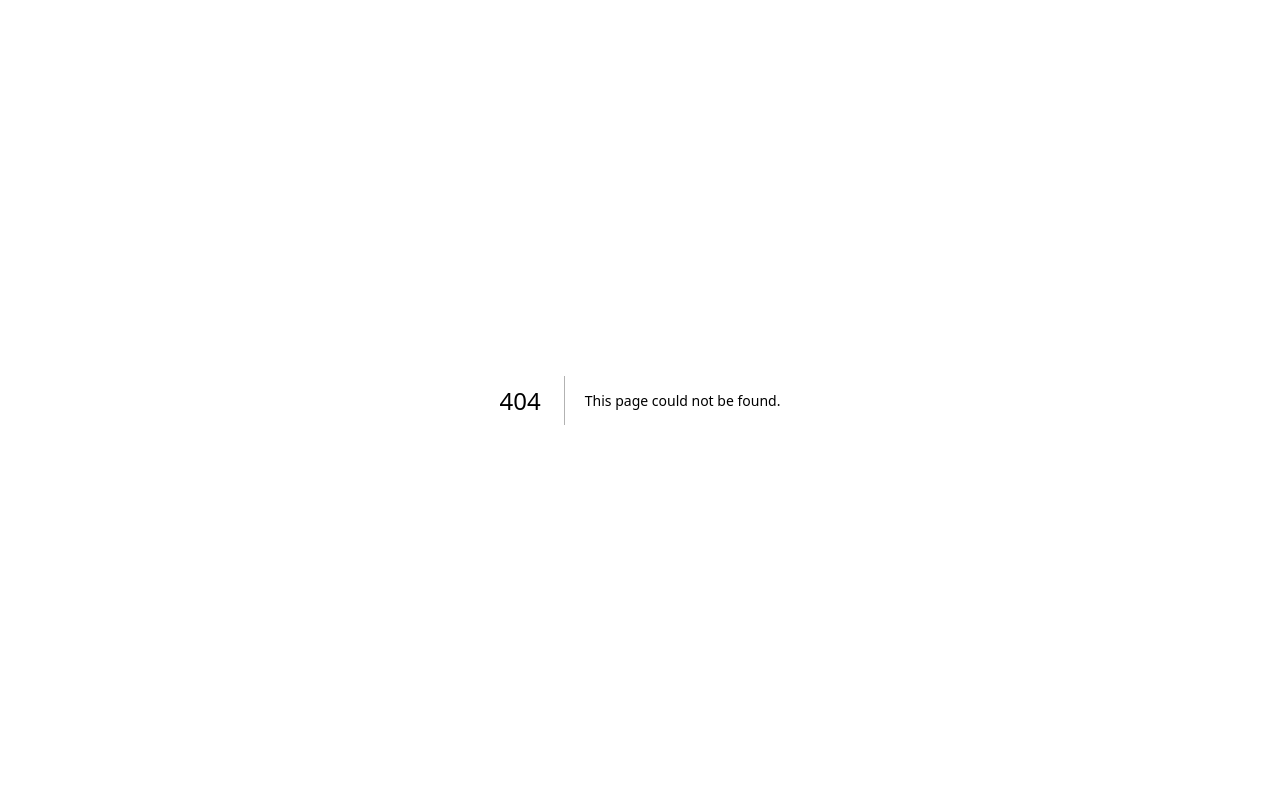
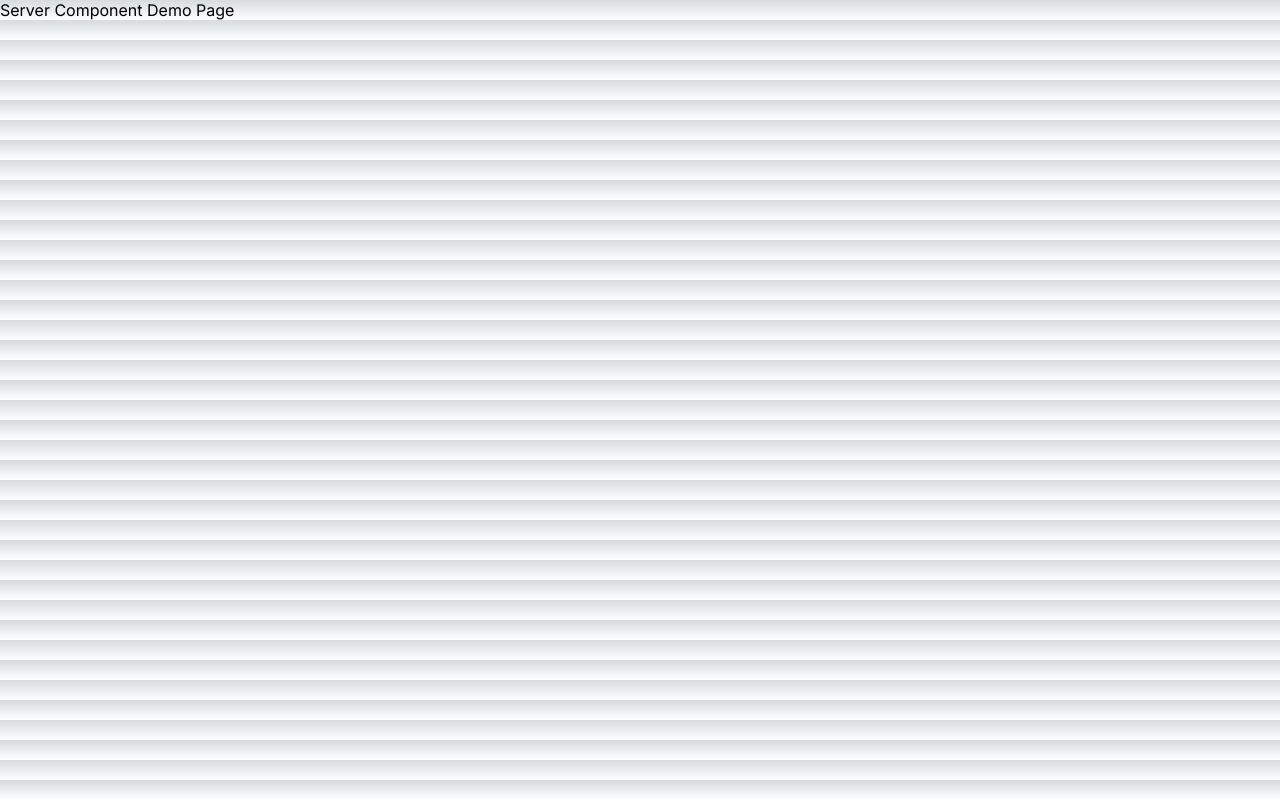
Before and after one commit to doueov/nextjs-study-server-client-component, a Next.js app: page /server_component_demo in a window 1280 px wide. Before the commit this address had no page. Built offline with nearby package versions, Linux system fonts and the light colour scheme.

Commit message:
commit test

```diff
--- /dev/null
+++ b/src/app/server_component_demo/page.js
@@ -0,0 +1,9 @@
+// 아예 import 자체가 불가능함을 유의
+// import { useState } from "react"
+
+export default async function ServerComponentDemoPage() {
+    // 훅 사용 불가
+    // const [data, setData] = useState(null)
+    console.log("from Server Component Demo Page")
+    return <div>Server Component Demo Page</div>
+}
```
